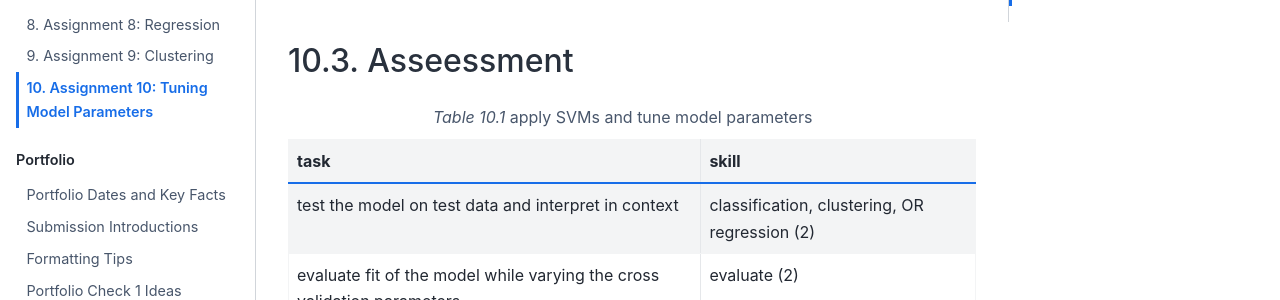
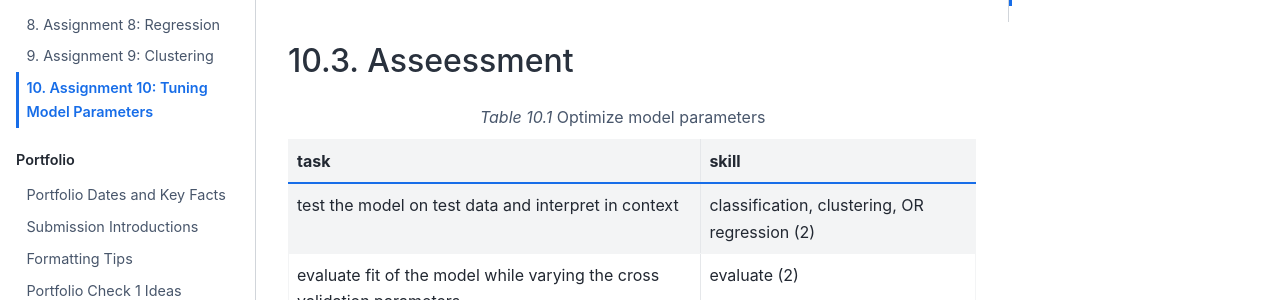
Before and after one commit to rhodyprog4ds/BrownFall21, a Jupyter Book: the page built from assignments/10-optimize.md, in a window 1280 px wide and 900 px high, scrolled down 321 px. Shown: the part 153-453 px from the top of the window. Built offline with Jupyter Book 1.0.4 settings and Sphinx 7.4.7 and the Sphinx Book theme 1.1.4, drawn with Linux system fonts in a browser that asks for light colours; pages that are not in the unit, such as notebooks, are missing from menus.

Commit message:
fix title

````diff
--- a/assignments/10-optimize.md
+++ b/assignments/10-optimize.md
@@ -16,7 +16,7 @@ substitutions:
 - [2021-11-12](../notes/2021-11-12)
 
 ## Asseessment
-```{list-table} apply SVMs and tune model parameters
+```{list-table} Optimize model parameters
 :header-rows: 1
 
 * - task
````
